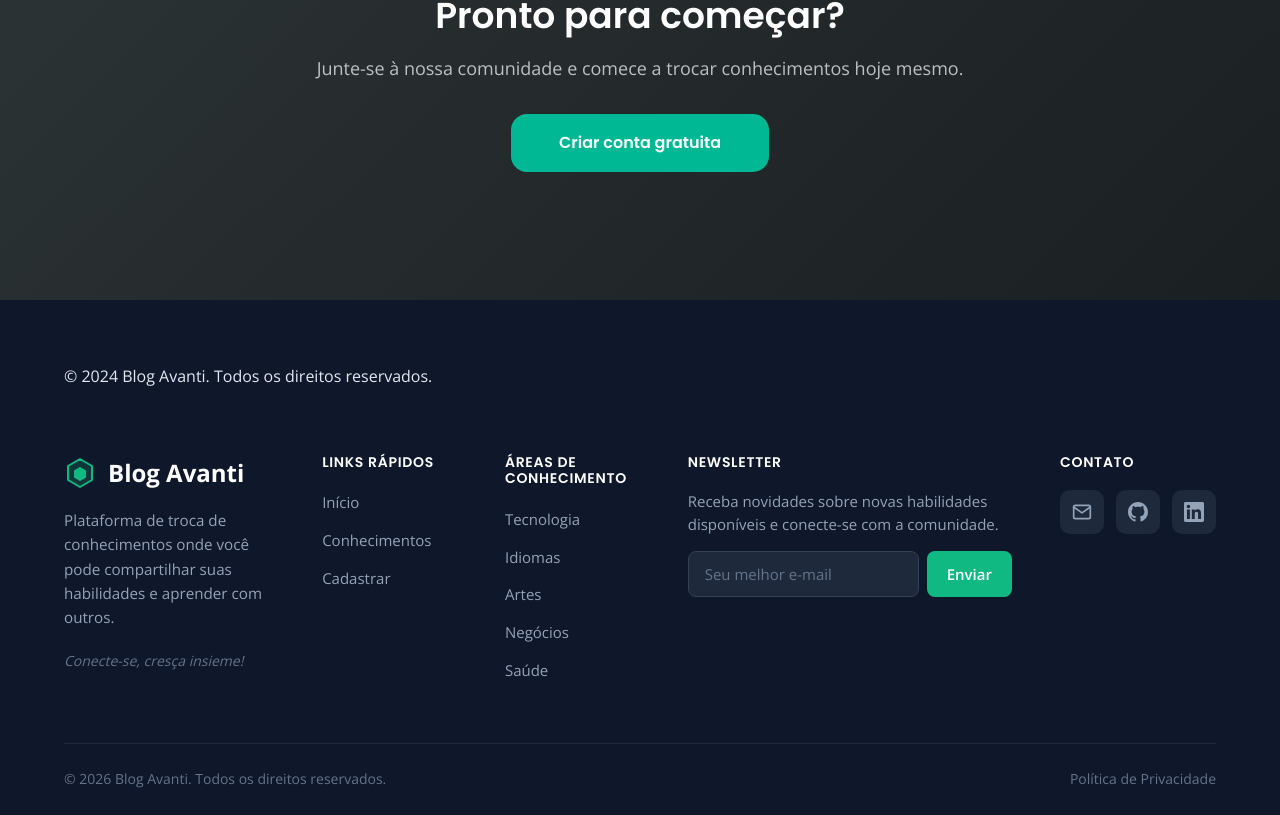
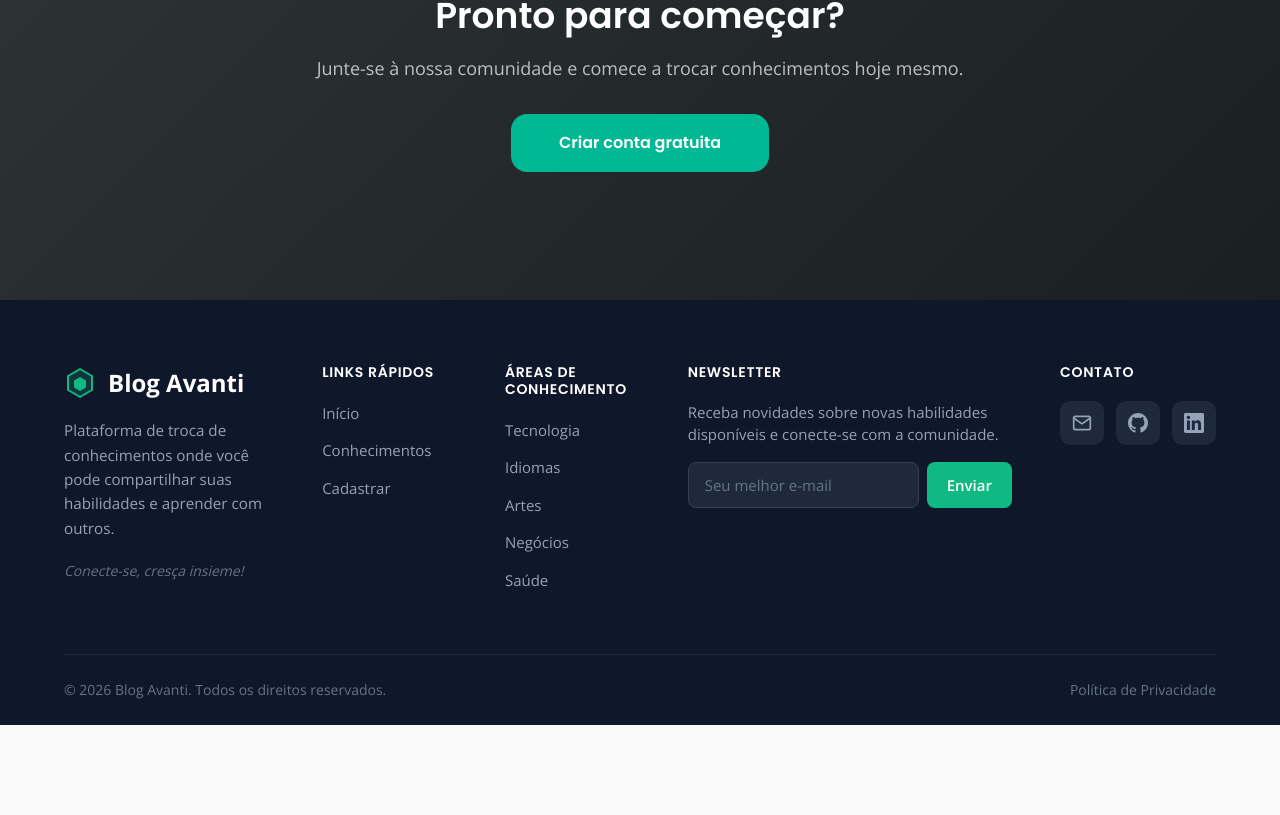
Before and after one commit to ElianeLunguinho/BLOGAVANTI, a React (Vite) app: page / in a window 1280 px wide. Shown: the part 1564-2379 px from the top of the page. After the commit the page ends 2289 px from the top, so only its background shows below. Built offline with nearby package versions, Linux system fonts and the light colour scheme.

Commit message:
fix: remove duplicate footer from Home and update README with access options

```diff
--- a/src/pages/Home/Home.jsx
+++ b/src/pages/Home/Home.jsx
@@ -67,14 +67,6 @@ const Home = () => {
           </div>
         </div>
       </section>
-
-      <footer className="footer">
-        <div className="container">
-          <p className="footer-text">
-            © 2024 Blog Avanti. Todos os direitos reservados.
-          </p>
-        </div>
-      </footer>
     </div>
   );
 };
```
Also changed, not shown: 1 other file (tests, documents, lock files or other folders).
